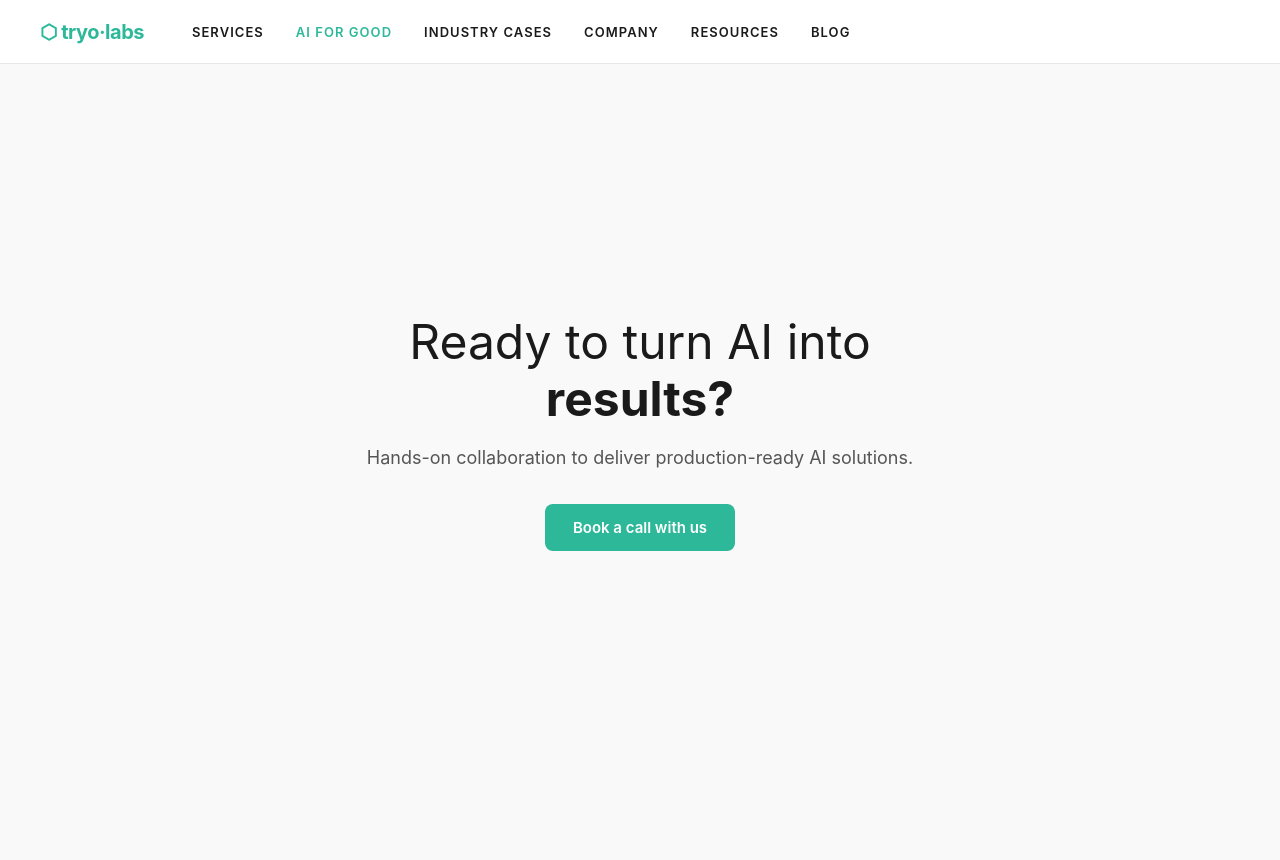
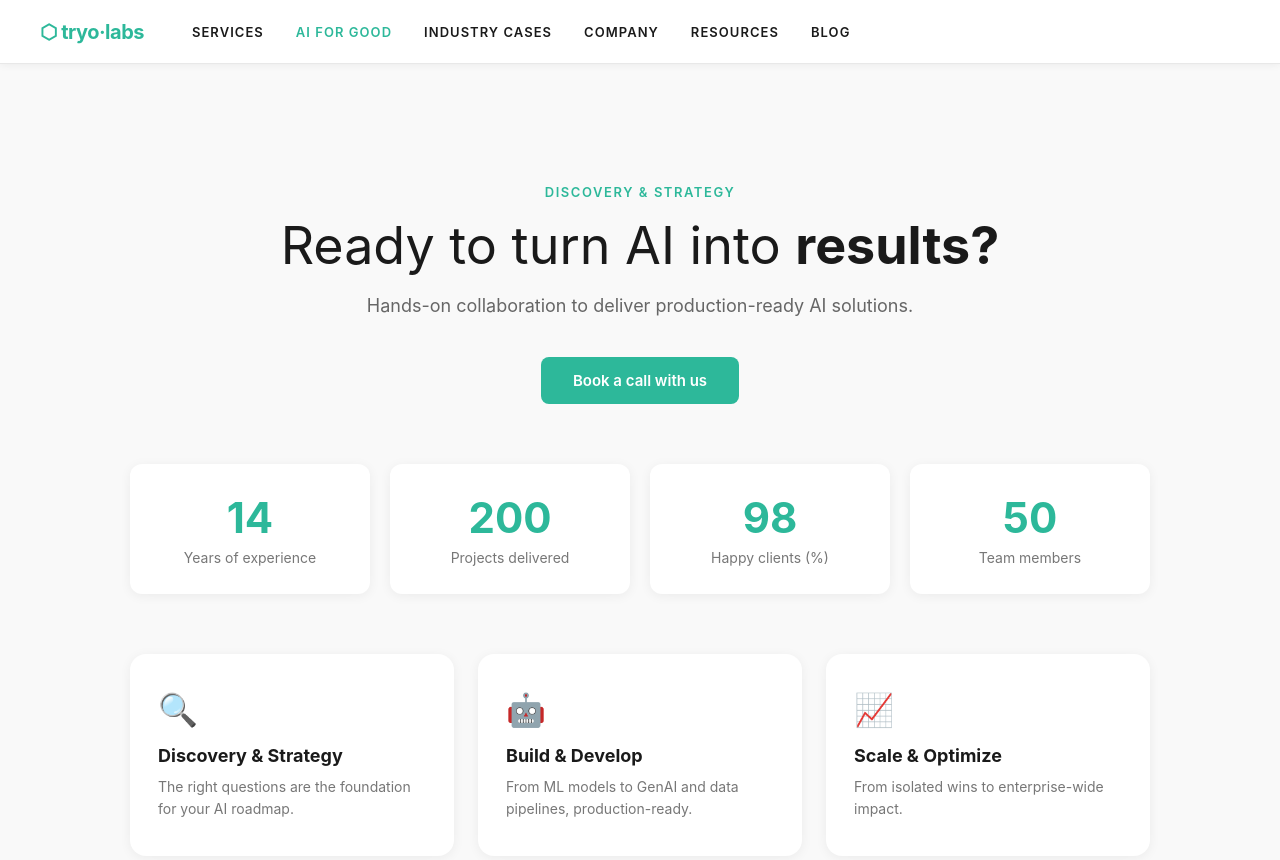
Before and after one commit to joacotome24/test-joaco, a website built with Vite: page index.html in a window 1280 px wide. Before the commit the page ends 800 px from the top, so only its background shows below. Built offline with nearby package versions, Linux system fonts and the light colour scheme.

Commit message:
Add Vite setup, animated stats, and service cards

```diff
--- a/index.html
+++ b/index.html
@@ -7,6 +7,7 @@
   <link rel="stylesheet" href="styles.css" />
 </head>
 <body>
+
   <header>
     <nav>
       <div class="logo">⬡ tryo·labs</div>
@@ -23,10 +24,50 @@
 
   <main>
     <section class="hero">
+      <p class="overline">Discovery & strategy</p>
       <h1>Ready to turn AI into <strong>results?</strong></h1>
-      <p>Hands-on collaboration to deliver production-ready AI solutions.</p>
+      <p class="subtitle">Hands-on collaboration to deliver production-ready AI solutions.</p>
       <a href="#" class="cta-button">Book a call with us</a>
     </section>
+
+    <section class="stats">
+      <div class="stat">
+        <span class="stat-number" data-target="14">0</span>
+        <p>Years of experience</p>
+      </div>
+      <div class="stat">
+        <span class="stat-number" data-target="200">0</span>
+        <p>Projects delivered</p>
+      </div>
+      <div class="stat">
+        <span class="stat-number" data-target="98">0</span>
+        <p>Happy clients (%)</p>
+      </div>
+      <div class="stat">
+        <span class="stat-number" data-target="50">0</span>
+        <p>Team members</p>
+      </div>
+    </section>
+
+    <section class="cards">
+      <div class="card">
+        <div class="card-icon">🔍</div>
+        <h3>Discovery & Strategy</h3>
+        <p>The right questions are the foundation for your AI roadmap.</p>
+      </div>
+      <div class="card">
+        <div class="card-icon">🤖</div>
+        <h3>Build & Develop</h3>
+        <p>From ML models to GenAI and data pipelines, production-ready.</p>
+      </div>
+      <div class="card">
+        <div class="card-icon">📈</div>
+        <h3>Scale & Optimize</h3>
+        <p>From isolated wins to enterprise-wide impact.</p>
+      </div>
+    </section>
   </main>
+
+  <script src="main.js"></script>
 </body>
 </html>
--- /dev/null
+++ b/main.js
@@ -0,0 +1,36 @@
+// Animated number counters
+const counters = document.querySelectorAll(".stat-number")
+
+const animateCounter = (el) => {
+  const target = parseInt(el.dataset.target)
+  const duration = 1500
+  const step = target / (duration / 16)
+  let current = 0
+
+  const update = () => {
+    current += step
+    if (current < target) {
+      el.textContent = Math.floor(current)
+      requestAnimationFrame(update)
+    } else {
+      el.textContent = target
+    }
+  }
+
+  update()
+}
+
+// Trigger counters when they come into view
+const observer = new IntersectionObserver(
+  (entries) => {
+    entries.forEach((entry) => {
+      if (entry.isIntersecting) {
+        animateCounter(entry.target)
+        observer.unobserve(entry.target)
+      }
+    })
+  },
+  { threshold: 0.5 }
+)
+
+counters.forEach((counter) => observer.observe(counter))
--- a/styles.css
+++ b/styles.css
@@ -18,6 +18,10 @@ header {
   height: 64px;
   display: flex;
   align-items: center;
+  position: sticky;
+  top: 0;
+  z-index: 100;
+  box-shadow: 0 1px 8px rgba(0,0,0,0.06);
 }
 
 nav {
@@ -47,6 +51,7 @@ nav {
   letter-spacing: 0.08em;
   color: #1a1a1a;
   cursor: pointer;
+  transition: color 0.2s;
 }
 
 .nav-links li:hover {
@@ -59,22 +64,29 @@ nav {
 
 /* HERO */
 main {
-  display: flex;
-  justify-content: center;
-  align-items: center;
-  min-height: calc(100vh - 64px);
-  padding: 40px;
+  max-width: 1100px;
+  margin: 0 auto;
+  padding: 40px 40px 80px;
 }
 
 .hero {
   text-align: center;
-  max-width: 600px;
+  padding: 80px 0 60px;
+}
+
+.overline {
+  font-size: 13px;
+  font-weight: 600;
+  letter-spacing: 0.12em;
+  text-transform: uppercase;
+  color: #2db89a;
+  margin-bottom: 16px;
 }
 
 .hero h1 {
-  font-size: 48px;
+  font-size: 52px;
   font-weight: 400;
-  line-height: 1.2;
+  line-height: 1.15;
   margin-bottom: 16px;
   color: #1a1a1a;
 }
@@ -83,10 +95,10 @@ main {
   font-weight: 700;
 }
 
-.hero p {
+.subtitle {
   font-size: 18px;
-  color: #555;
-  margin-bottom: 32px;
+  color: #666;
+  margin-bottom: 36px;
   line-height: 1.6;
 }
 
@@ -94,14 +106,94 @@ main {
   display: inline-block;
   background-color: #2db89a;
   color: #fff;
-  padding: 14px 28px;
+  padding: 14px 32px;
   border-radius: 8px;
   text-decoration: none;
   font-weight: 600;
   font-size: 15px;
-  transition: background 0.2s;
+  transition: background 0.2s, transform 0.15s;
 }
 
 .cta-button:hover {
   background-color: #25a085;
+  transform: translateY(-1px);
 }
+
+/* STATS */
+.stats {
+  display: grid;
+  grid-template-columns: repeat(4, 1fr);
+  gap: 20px;
+  margin-bottom: 60px;
+}
+
+.stat {
+  background: #fff;
+  border-radius: 12px;
+  padding: 28px 20px;
+  text-align: center;
+  box-shadow: 0 2px 12px rgba(0,0,0,0.06);
+  transition: transform 0.2s;
+}
+
+.stat:hover {
+  transform: translateY(-3px);
+}
+
+.stat-number {
+  display: block;
+  font-size: 42px;
+  font-weight: 700;
+  color: #2db89a;
+  margin-bottom: 6px;
+}
+
+.stat p {
+  font-size: 14px;
+  color: #777;
+}
+
+/* CARDS */
+.cards {
+  display: grid;
+  grid-template-columns: repeat(3, 1fr);
+  gap: 24px;
+}
+
+.card {
+  background: #fff;
+  border-radius: 16px;
+  padding: 36px 28px;
+  box-shadow: 0 2px 12px rgba(0,0,0,0.06);
+  transition: transform 0.2s, box-shadow 0.2s;
+}
+
+.card:hover {
+  transform: translateY(-4px);
+  box-shadow: 0 8px 24px rgba(0,0,0,0.1);
+}
+
+.card-icon {
+  font-size: 32px;
+  margin-bottom: 16px;
+}
+
+.card h3 {
+  font-size: 18px;
+  font-weight: 700;
+  margin-bottom: 10px;
+  color: #1a1a1a;
+}
+
+.card p {
+  font-size: 14px;
+  color: #777;
+  line-height: 1.6;
+}
+
+@media (max-width: 768px) {
+  .stats { grid-template-columns: repeat(2, 1fr); }
+  .cards { grid-template-columns: 1fr; }
+  .hero h1 { font-size: 36px; }
+  .nav-links { display: none; }
+}
```
Also changed, not shown: package.json (added, +12 -0 lines).
